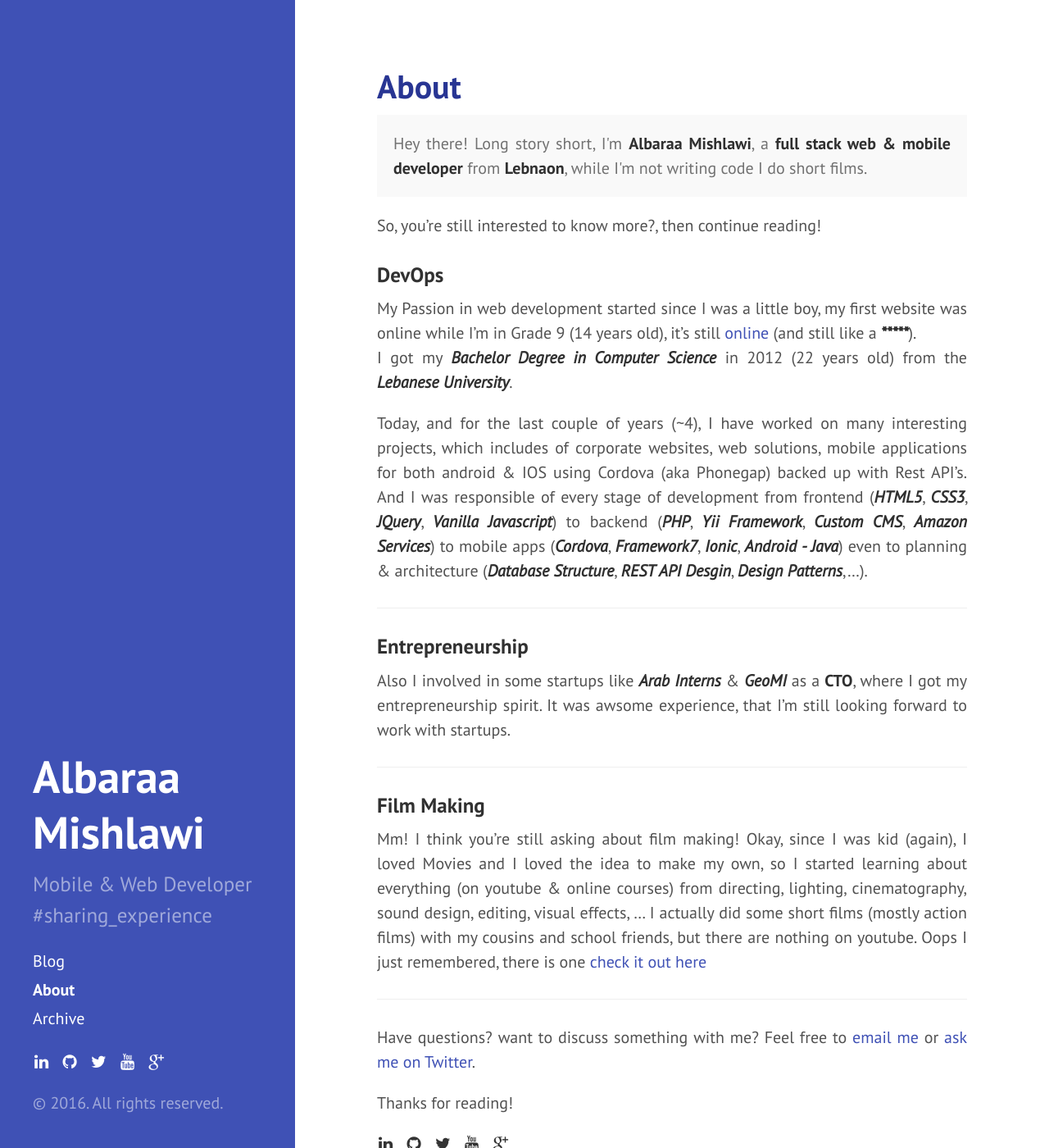
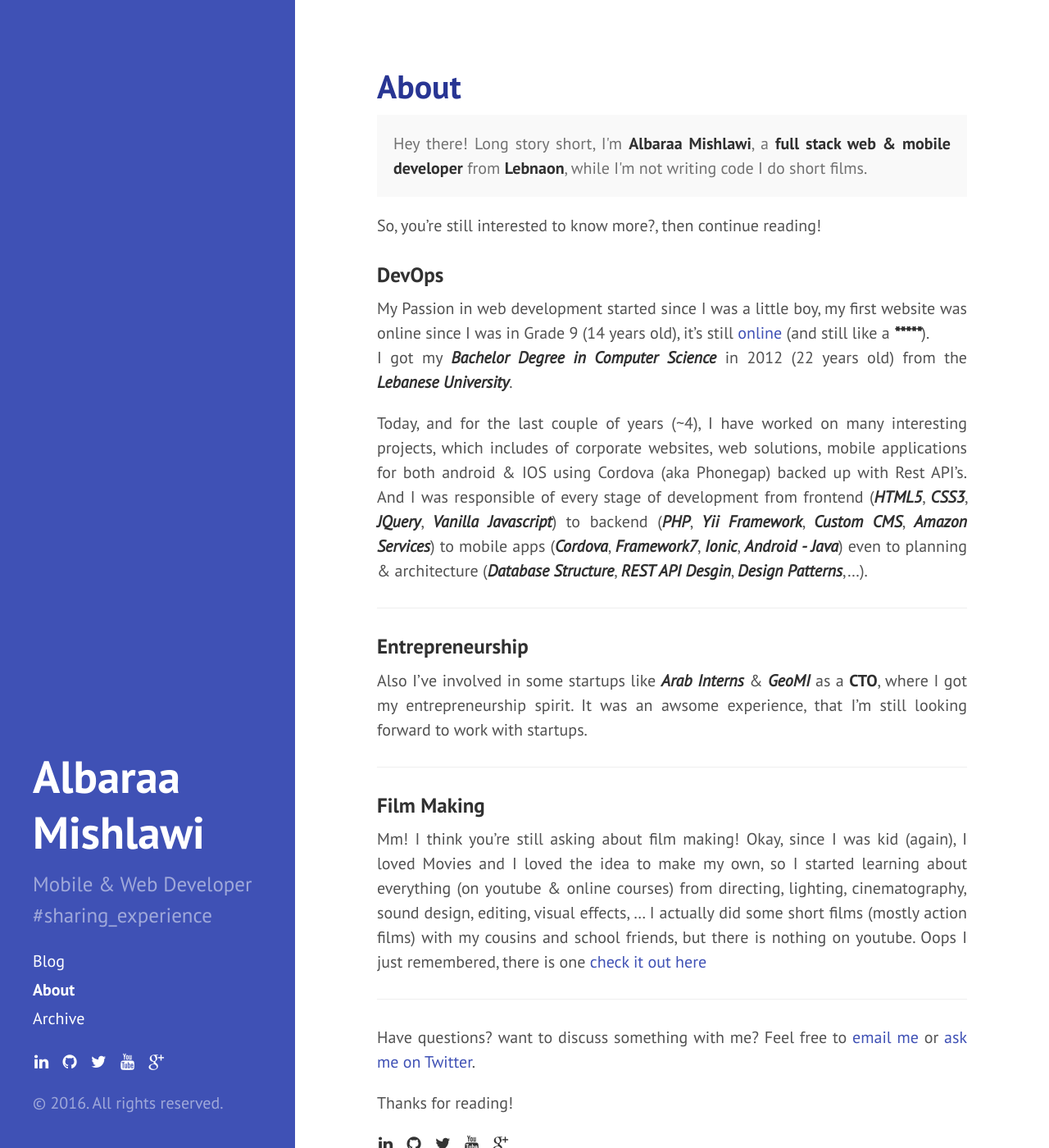
Before and after one commit to albaraam/albaraam.github.io, a Jekyll site: the page built from about.md, in a window 1280 px wide and 1400 px high. Shown: the whole window at 82% size. Built offline with Jekyll 4.4.1, drawn with Linux system fonts in a browser that asks for light colours; nearby versions of some CDN libraries; Markdown is read by kramdown in place of the engine named in the settings.

Commit message:
typo fixes

```diff
--- a/about.md
+++ b/about.md
@@ -11,7 +11,7 @@ So, you're still interested to know more?, then continue reading!
 
 ### DevOps
 
-My Passion in web development started since I was a little boy, my first website was online while I'm in Grade 9 (14 years old), it's still [online](http://teachmeweb.4t.com/) (and still like a ___*****___).
+My Passion in web development started since I was a little boy, my first website was online since I was in Grade 9 (14 years old), it's still [online](http://teachmeweb.4t.com/) (and still like a ___*****___).
 <br>I got my ___Bachelor Degree in Computer Science___ in 2012 (22 years old) from the ___Lebanese University___.
 
 Today, and for the last couple of years (~4), I have worked on many interesting projects, which includes of corporate websites, web solutions, mobile applications for both android & IOS using Cordova (aka Phonegap) backed up with Rest API's. And I was responsible of every stage of development from frontend (___HTML5___, ___CSS3___, ___JQuery___, ___Vanilla Javascript___) to backend (___PHP___, ___Yii Framework___, ___Custom CMS___, ___Amazon Services___) to mobile apps (___Cordova___, ___Framework7___, ___Ionic___, ___Android - Java___)  even to planning & architecture (___Database Structure___, ___REST API Desgin___, ___Design Patterns___,...).
@@ -20,13 +20,13 @@ _____
 
 ### Entrepreneurship
 
-Also I involved in some startups like ___Arab Interns___ & ___GeoMI___ as a __CTO__, where I got my entrepreneurship spirit. It was awsome experience, that I'm still looking forward to work with startups.
+Also I've involved in some startups like ___Arab Interns___ & ___GeoMI___ as a __CTO__, where I got my entrepreneurship spirit. It was an awsome experience, that I'm still looking forward to work with startups.
 
 _____
 
 ### Film Making
 
-Mm! I think you're still asking about film making! Okay, since I was kid (again), I loved Movies and I loved the idea to make my own, so I started learning about everything (on youtube & online courses) from directing, lighting, cinematography, sound design, editing, visual effects, ... I actually did some short films (mostly action films) with my cousins and school friends, but there are nothing on youtube. Oops I just remembered, there is one [check it out here](https://www.youtube.com/watch?v=YEaeX-RFWXs)
+Mm! I think you're still asking about film making! Okay, since I was kid (again), I loved Movies and I loved the idea to make my own, so I started learning about everything (on youtube & online courses) from directing, lighting, cinematography, sound design, editing, visual effects, ... I actually did some short films (mostly action films) with my cousins and school friends, but there is nothing on youtube. Oops I just remembered, there is one [check it out here](https://www.youtube.com/watch?v=YEaeX-RFWXs)
 
 _____
 
```
